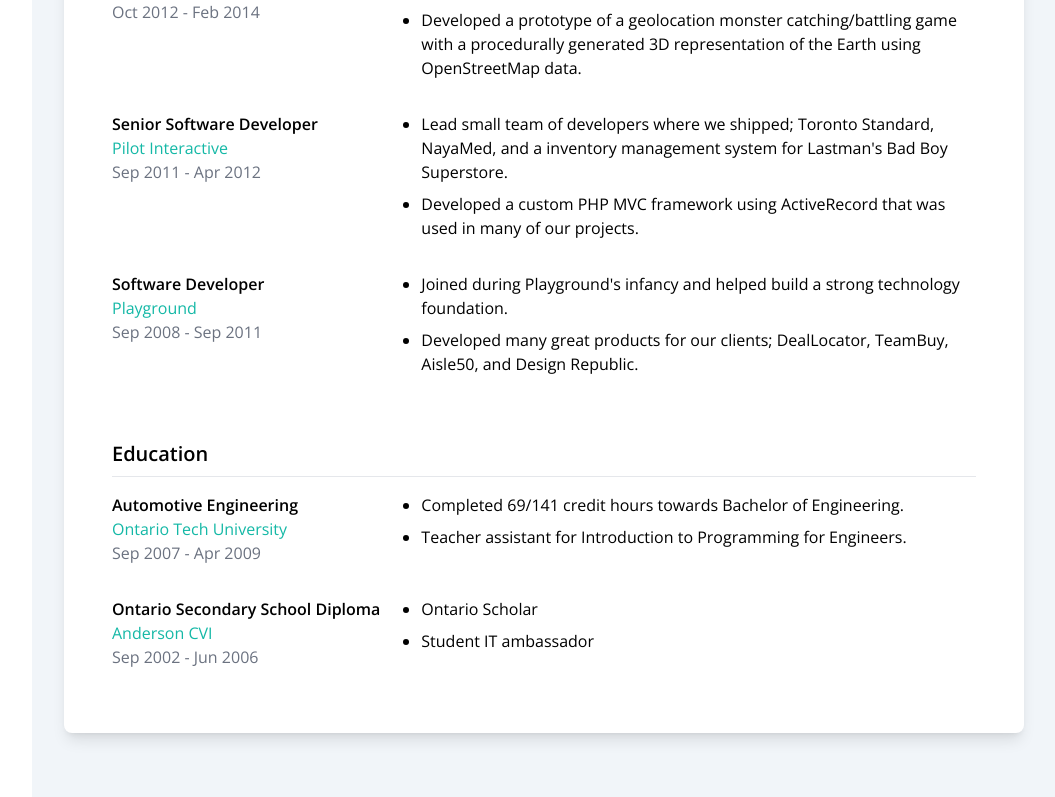
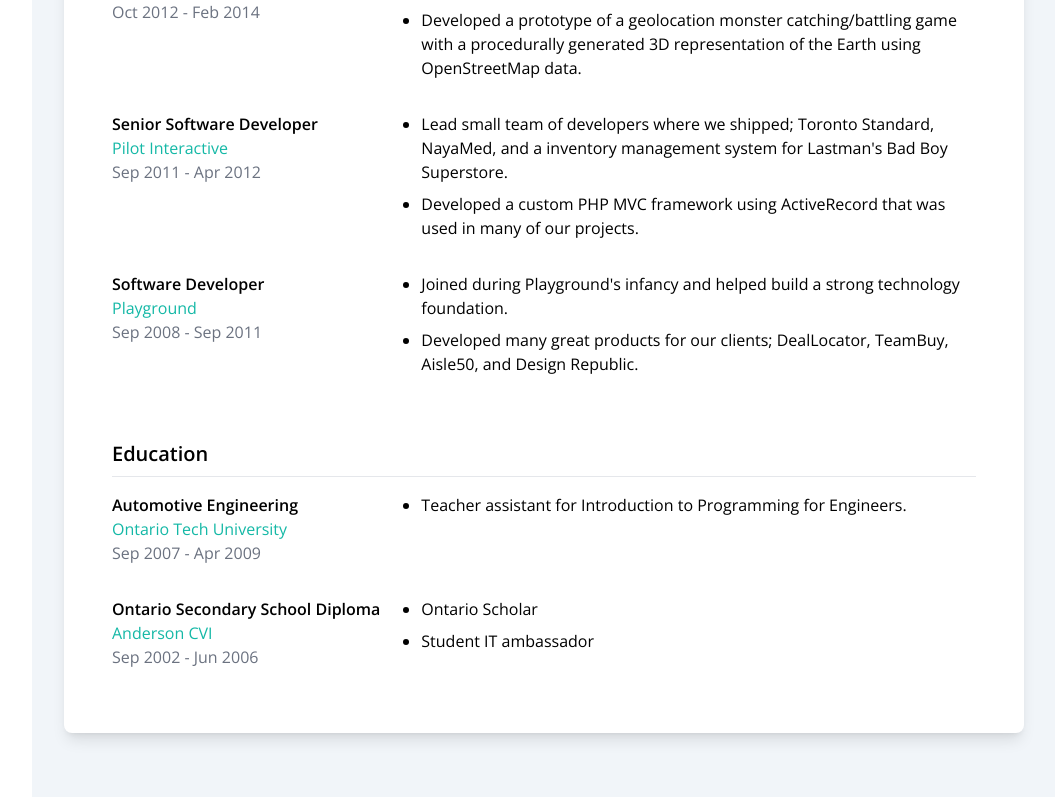
Before and after one commit to jhnbkr/portfolio, a Next.js app: page /resume in a window 1280 px wide. Shown: the part 1514-2311 px from the top of the page, without its empty margins (224-1279 px from the left). Built offline with nearby package versions, Linux system fonts and the light colour scheme.

Commit message:
Updated education

```diff
--- a/src/pages/resume.tsx
+++ b/src/pages/resume.tsx
@@ -212,7 +212,6 @@ const education: Education[] = [
         },
         period: "Sep 2007 - Apr 2009",
         details: [
-            "Completed 69/141 credit hours towards Bachelor of Engineering.",
             "Teacher assistant for Introduction to Programming for Engineers.",
         ],
     },
```
